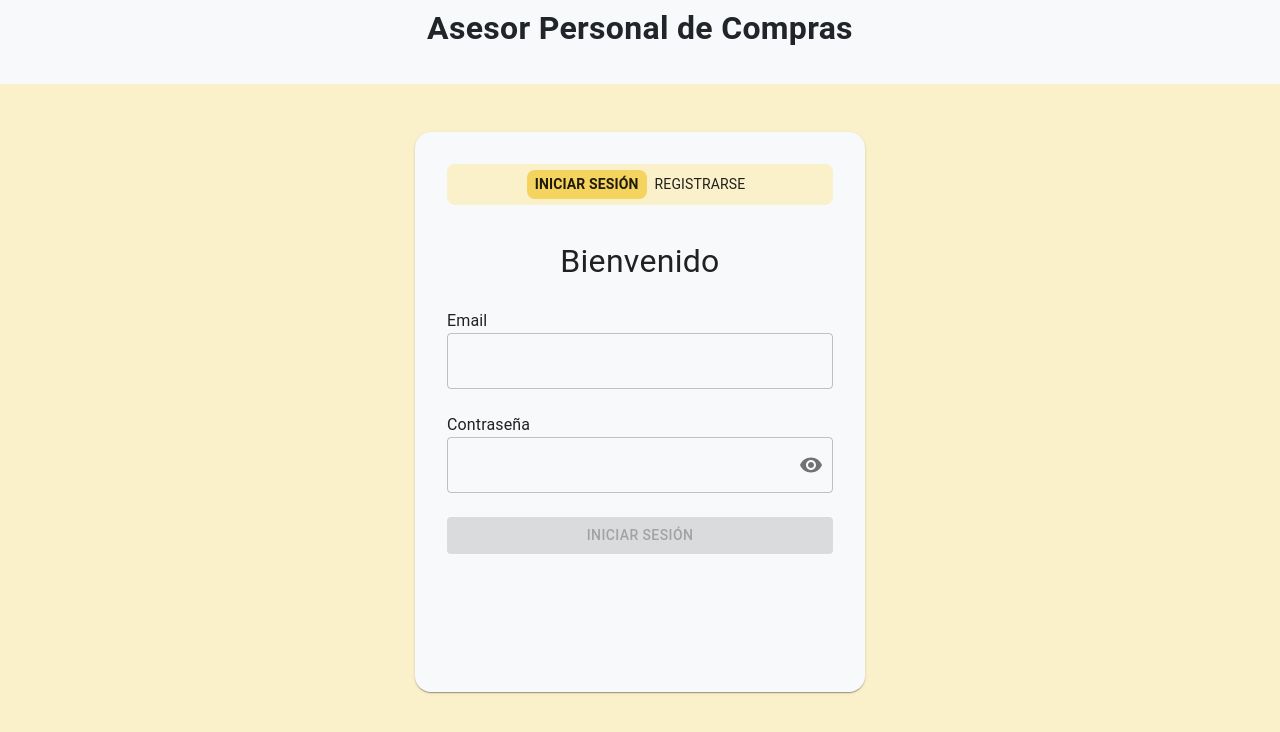
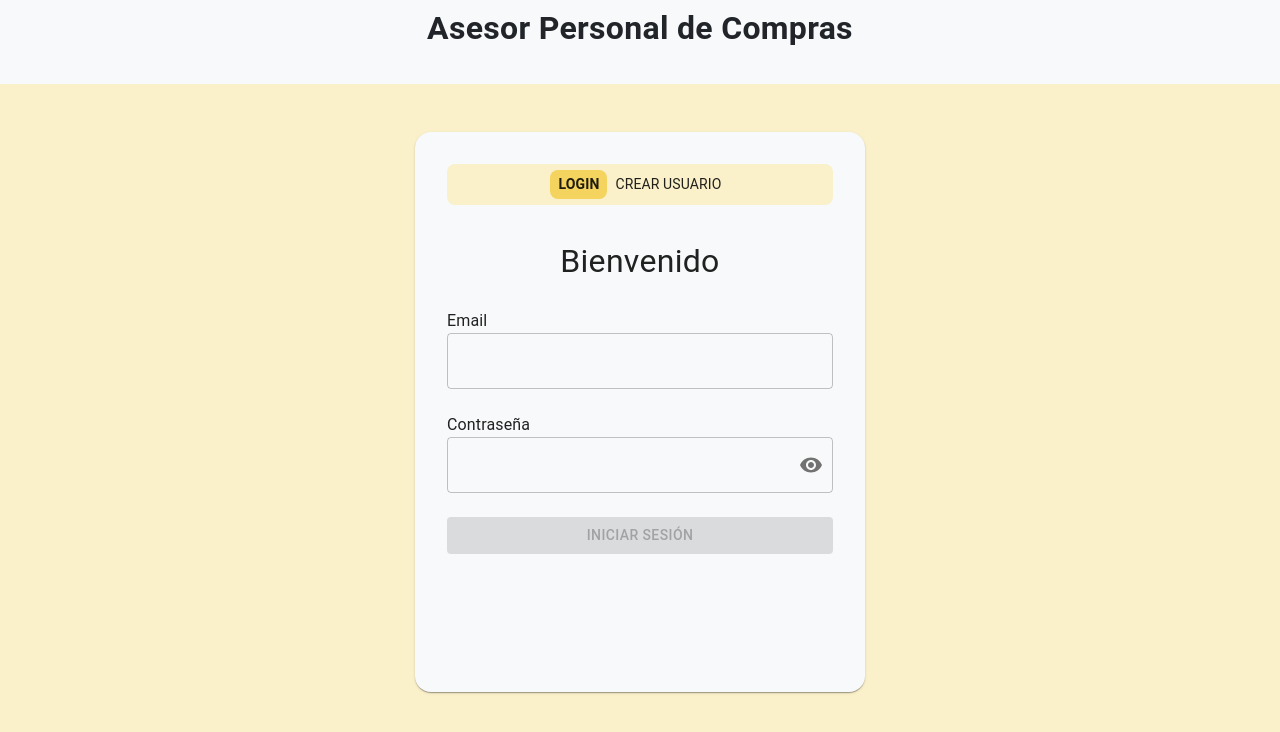
Before and after one commit to bePericon/apc-frontend-pdes-s1-2024, a Next.js app: page / in a window 1280 px wide. Shown: the top 732 px of the page. Built offline with nearby package versions, Linux system fonts and the light colour scheme; no server answers.

Commit message:
Some changes

```diff
--- a/src/components/layout/Login/Login.tsx
+++ b/src/components/layout/Login/Login.tsx
@@ -44,13 +44,13 @@ const Login = () => {
                             className={currentTab === TabLogin.LOGIN ? 'selected' : ''}
                             onClick={() => setCurrentTab(TabLogin.LOGIN)}
                         >
-                            INICIAR SESIÓN
+                            LOGIN
                         </StyledTab>
                         <StyledTab
                             className={currentTab === TabLogin.SINGUP ? 'selected' : ''}
                             onClick={() => setCurrentTab(TabLogin.SINGUP)}
                         >
-                            REGISTRARSE
+                            CREAR USUARIO
                         </StyledTab>
                     </StyledTabs>
 
```
